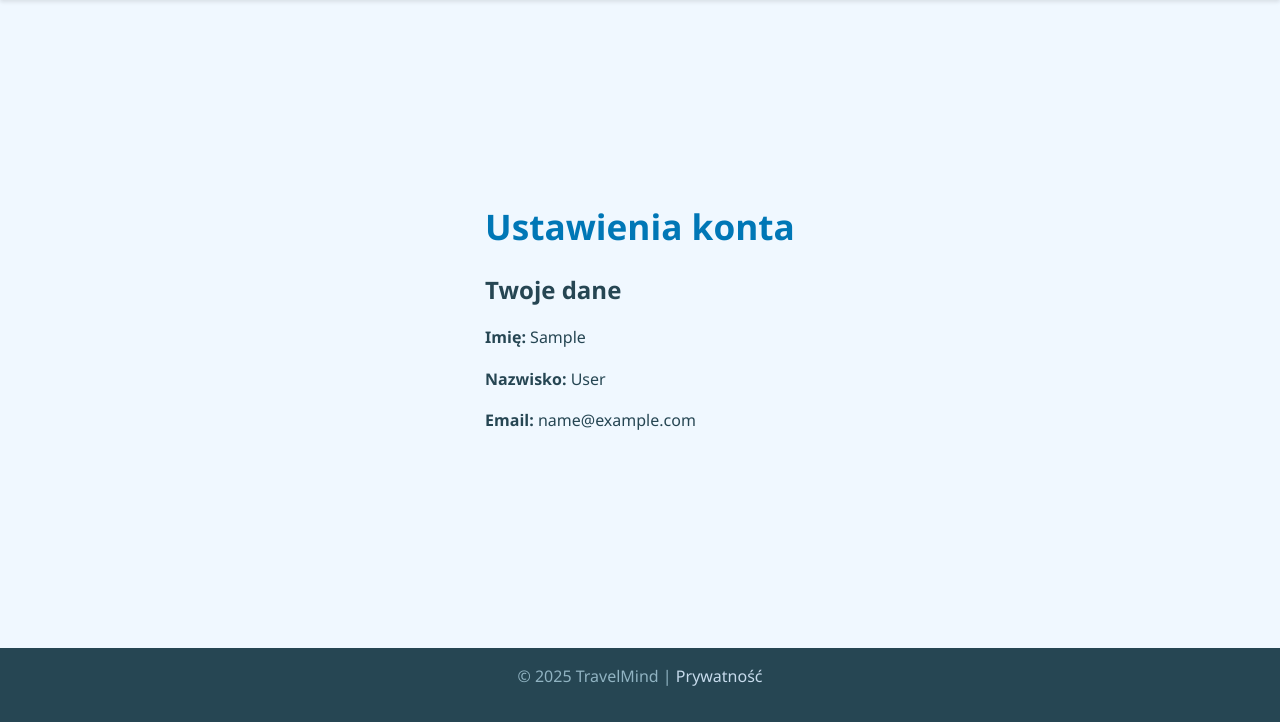
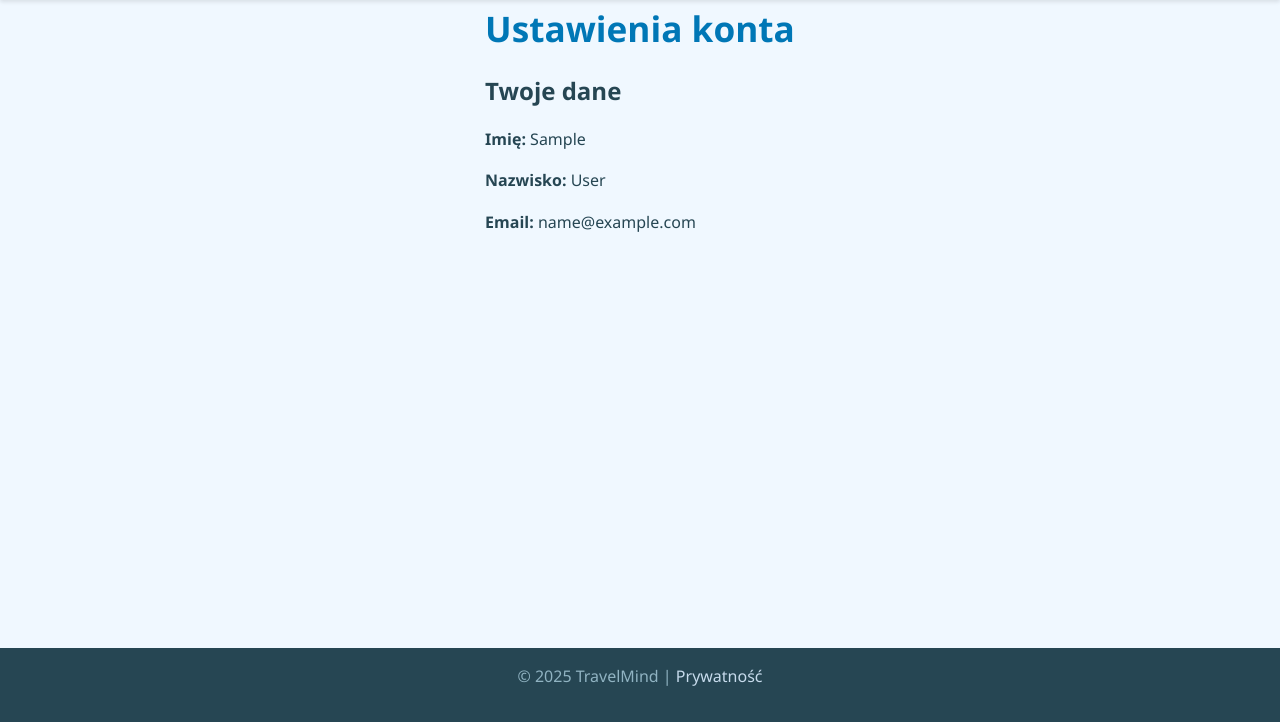
Before and after one commit to KacperKotecki/TravelMind, a Flask app: page /account in a window 1280 px wide. Shown: the part 78-800 px from the top of the page. Run offline with Flask 3, Linux system fonts and the light colour scheme; the visitor is signed in with stand-in values (Sample User, id 1); some libraries are stand-ins or nearby versions.

Commit message:
poprawienie styli wyśrodkowanie kontenera main

```diff
--- a/app/static/css/style.css
+++ b/app/static/css/style.css
@@ -37,6 +37,7 @@ body {
 
 /* Globalny kontener */
 .container {
+    width: 100%;
     max-width: 800px;
     margin: 0 auto;
     padding: 2rem;
@@ -111,8 +112,9 @@ main {
     flex-grow: 1;
     padding: 0;
     display: flex;
-    justify-content: center;
+    flex-direction: column;
     align-items: center;
+    width: 100%;
 }
 
 /* --- SEKCJA GŁÓWNA (HERO) DLA index.html --- */
```
